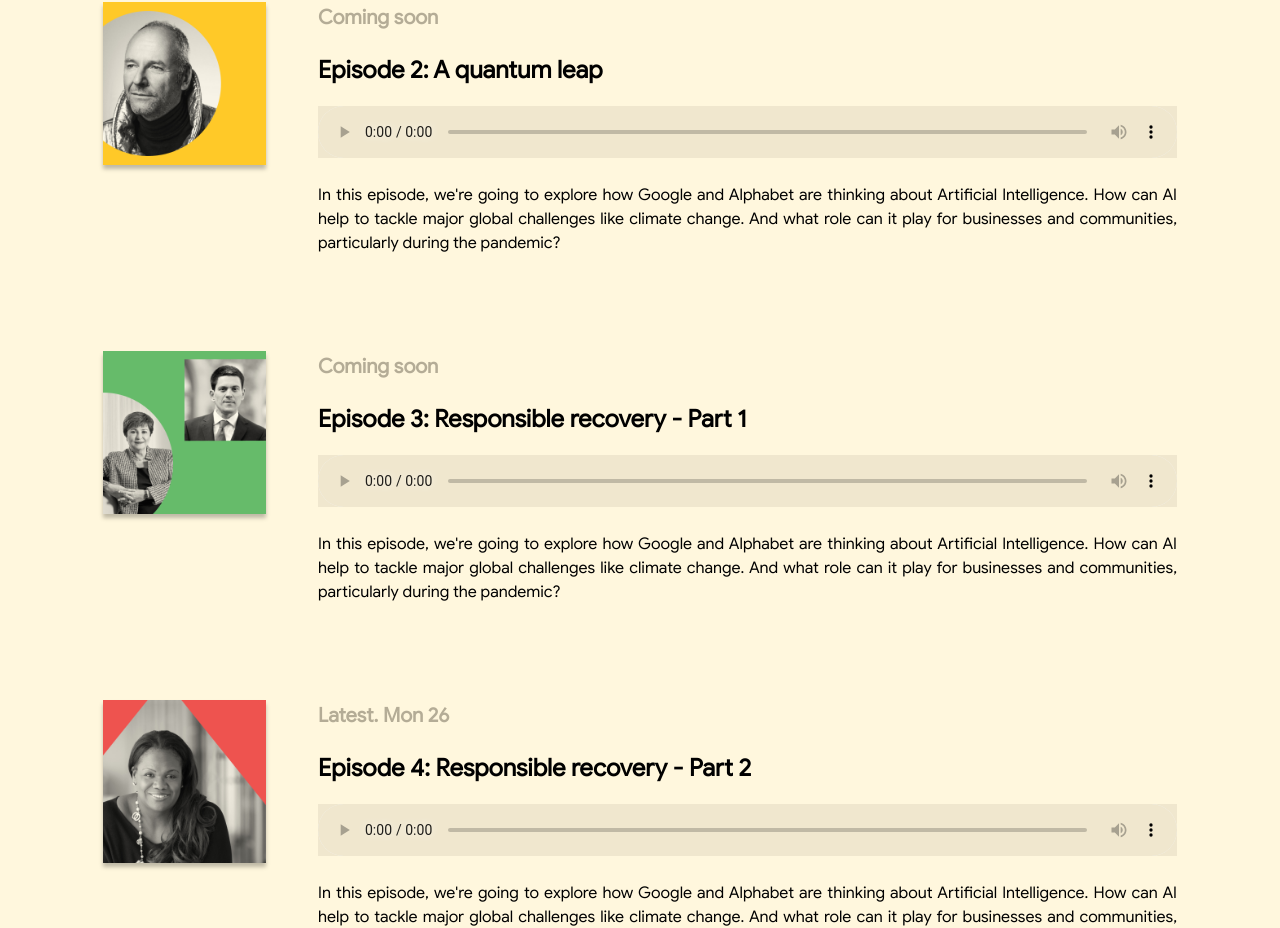
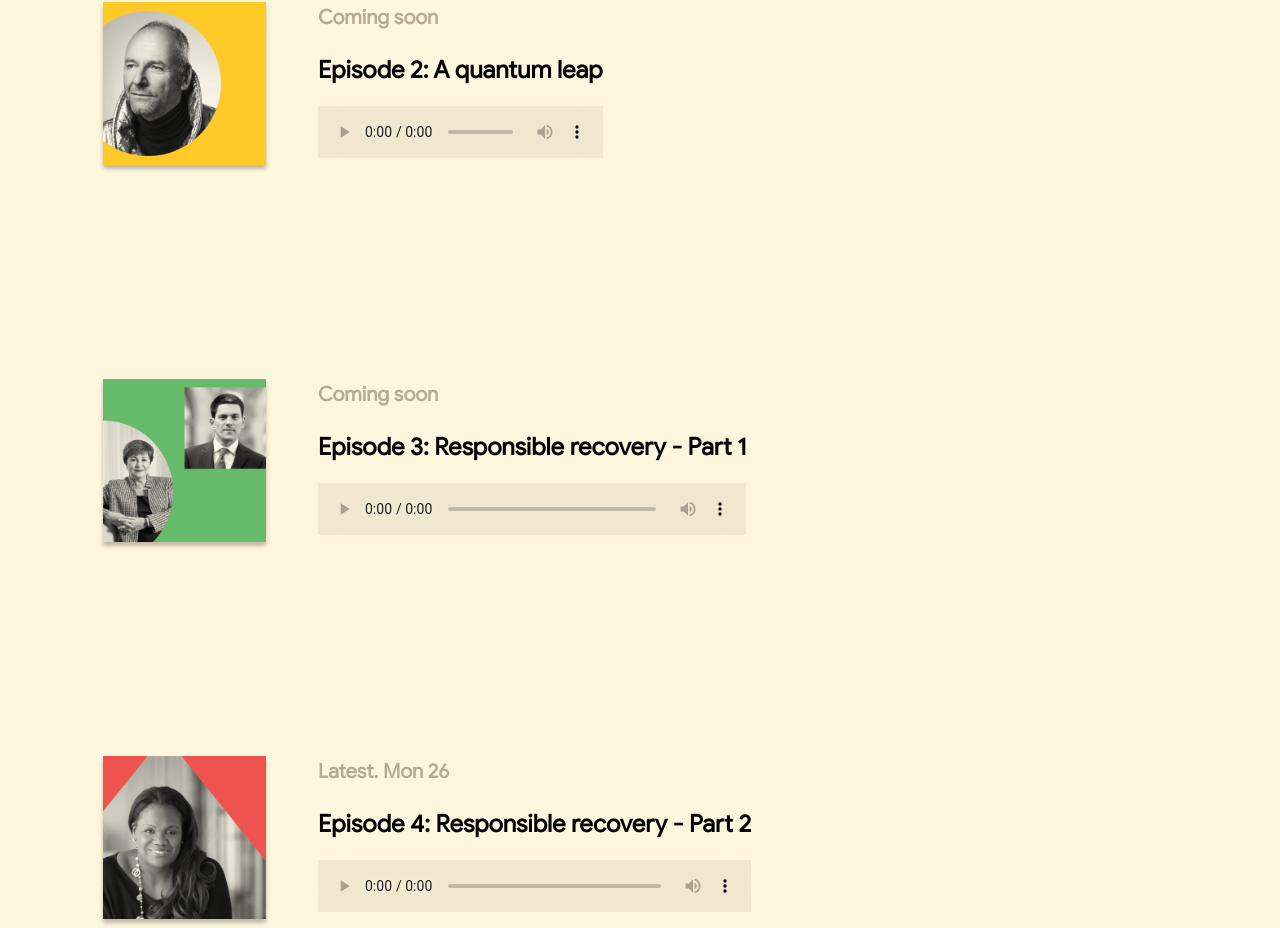
Before and after one commit to matthausen/zeitgeist, a React (Create React App) app: page /episode/1 in a window 1280 px wide. Shown: the part 1119-2047 px from the top of the page. Built offline with nearby package versions, Linux system fonts and the light colour scheme.

Commit message:
allow multiline descriptions

```diff
--- a/src/components/GuestList/index.jsx
+++ b/src/components/GuestList/index.jsx
@@ -69,7 +69,12 @@ export default function GuestList({ description, otherGuests }) {
                 <Typography className={classes.title} variant="h5">{o.title}</Typography>
                 <br />
                 <MediaPlayer />
-                <Typography className={classes.description}>{description}</Typography>
+                <Typography className={classes.description}>{o.description1}</Typography>
+                <br />
+                <Typography className={classes.description}>{o.description2}</Typography>
+                <br />
+                <Typography className={classes.description}>{o.description3}</Typography>
+                <br />
               </Box>
             </Box>
           </List>
```
